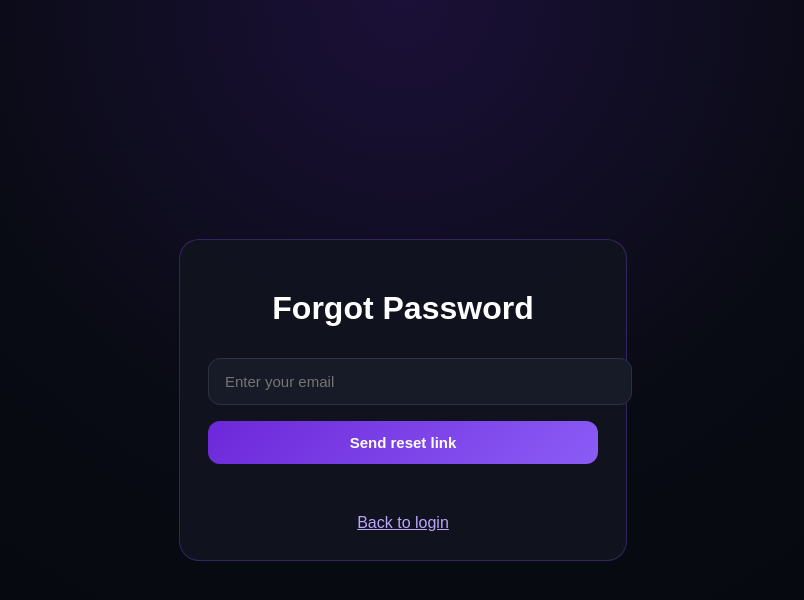
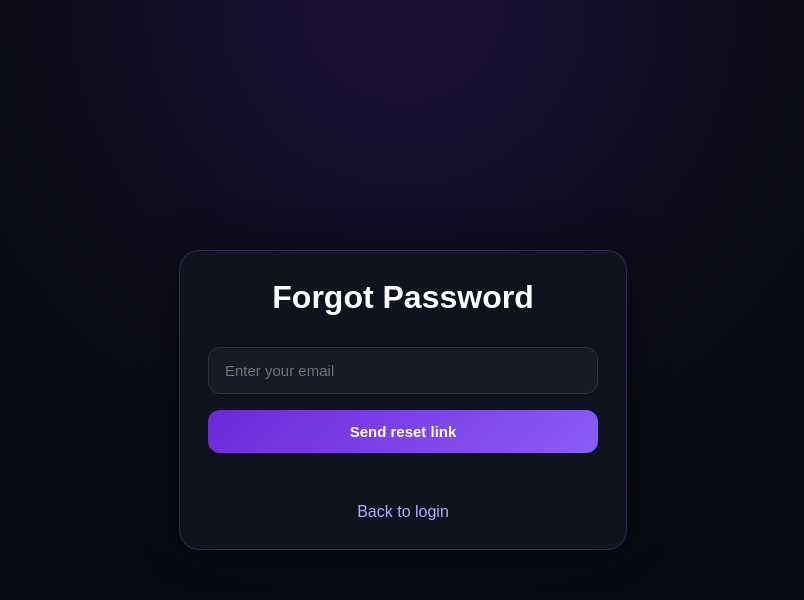
Before and after one commit to TEMMPY/drayth-server, a website: page forget.html in a window 1280 px wide. Shown: the whole page, without its empty margins (237-1041 px from the left). Drawn offline with Linux system fonts and the light colour scheme.

Commit message:
Update forget.html

```diff
--- a/forget.html
+++ b/forget.html
@@ -5,26 +5,71 @@
   <title>Forgot Password - Drayth Online</title>
   <style>
     body {
-      margin:0; min-height:100vh; display:flex; align-items:center; justify-content:center;
-      font-family:Arial,sans-serif; color:#fff;
+      margin:0;
+      min-height:100vh;
+      display:flex;
+      align-items:center;
+      justify-content:center;
+      font-family:Arial,sans-serif;
+      color:#fff;
       background: radial-gradient(circle at top, #1b1038 0%, #090b14 45%, #05070d 100%);
     }
+
     .card {
-      width: 390px; padding: 28px; border-radius: 20px;
-      background: rgba(17,20,31,0.94); border: 1px solid rgba(137,86,255,0.28);
+      width: 390px;
+      padding: 28px;
+      border-radius: 20px;
+      background: rgba(17,20,31,0.94);
+      border: 1px solid rgba(137,86,255,0.28);
+      box-shadow: 0 0 40px rgba(0,0,0,0.45);
     }
-    h1 { text-align:center; }
+
+    h1 {
+      text-align:center;
+      margin-top:0;
+    }
+
     input {
-      width:100%; padding:14px 16px; border-radius:12px; border:1px solid #2d3142;
-      background:#171b28; color:#fff; outline:none; font-size:15px; margin-top:10px;
+      width:100%;
+      padding:14px 16px;
+      border-radius:12px;
+      border:1px solid #2d3142;
+      background:#171b28;
+      color:#fff;
+      outline:none;
+      font-size:15px;
+      margin-top:10px;
+      box-sizing:border-box;
     }
+
     button {
-      width:100%; margin-top:16px; padding:13px 14px; border:none; border-radius:12px;
-      cursor:pointer; font-weight:700; font-size:15px; color:white;
+      width:100%;
+      margin-top:16px;
+      padding:13px 14px;
+      border:none;
+      border-radius:12px;
+      cursor:pointer;
+      font-weight:700;
+      font-size:15px;
+      color:white;
       background: linear-gradient(135deg, #6d28d9, #8b5cf6);
     }
-    #status { margin-top:16px; min-height:22px; text-align:center; font-size:14px; color:#d2d6e7; }
-    a { display:block; margin-top:12px; text-align:center; color:#bba6ff; }
+
+    #status {
+      margin-top:16px;
+      min-height:22px;
+      text-align:center;
+      font-size:14px;
+      color:#d2d6e7;
+    }
+
+    a {
+      display:block;
+      margin-top:12px;
+      text-align:center;
+      color:#bba6ff;
+      text-decoration:none;
+    }
   </style>
 </head>
 <body>
```
